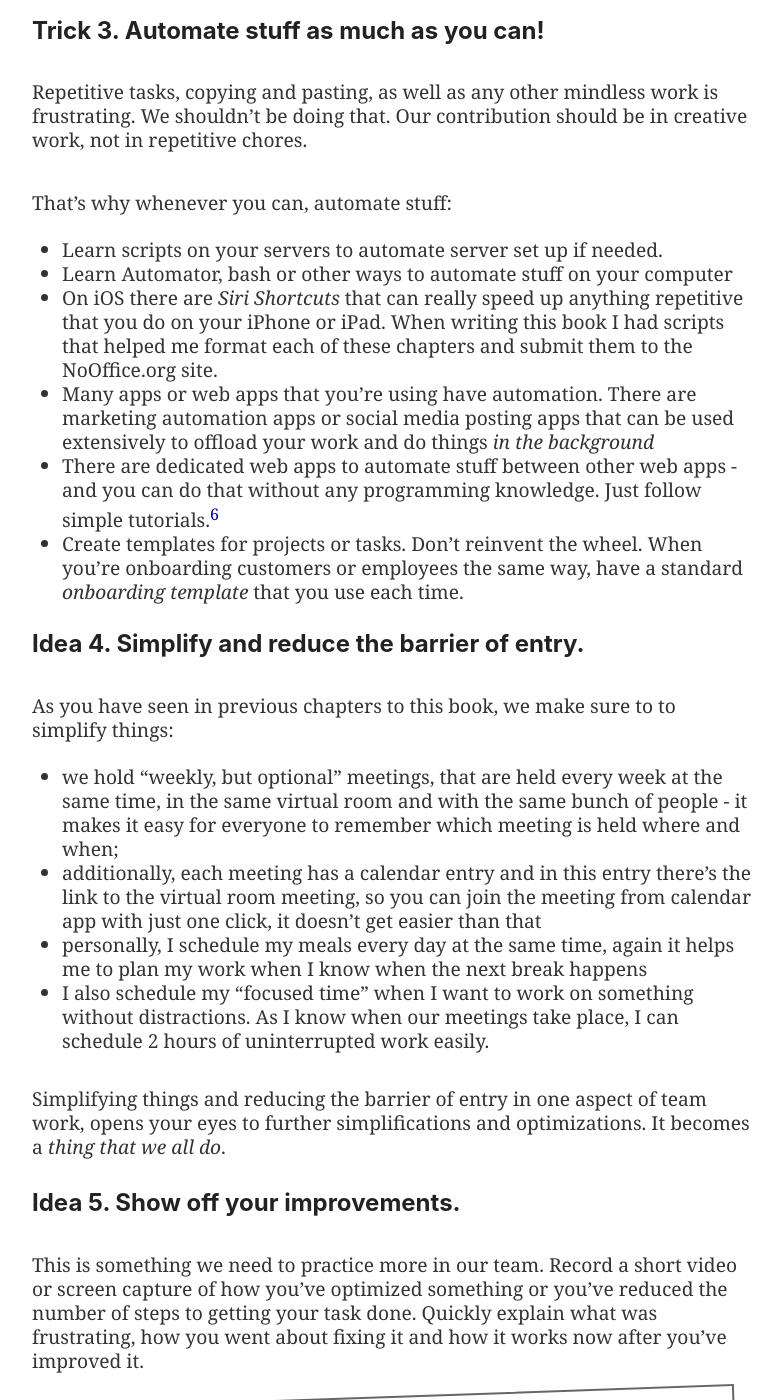
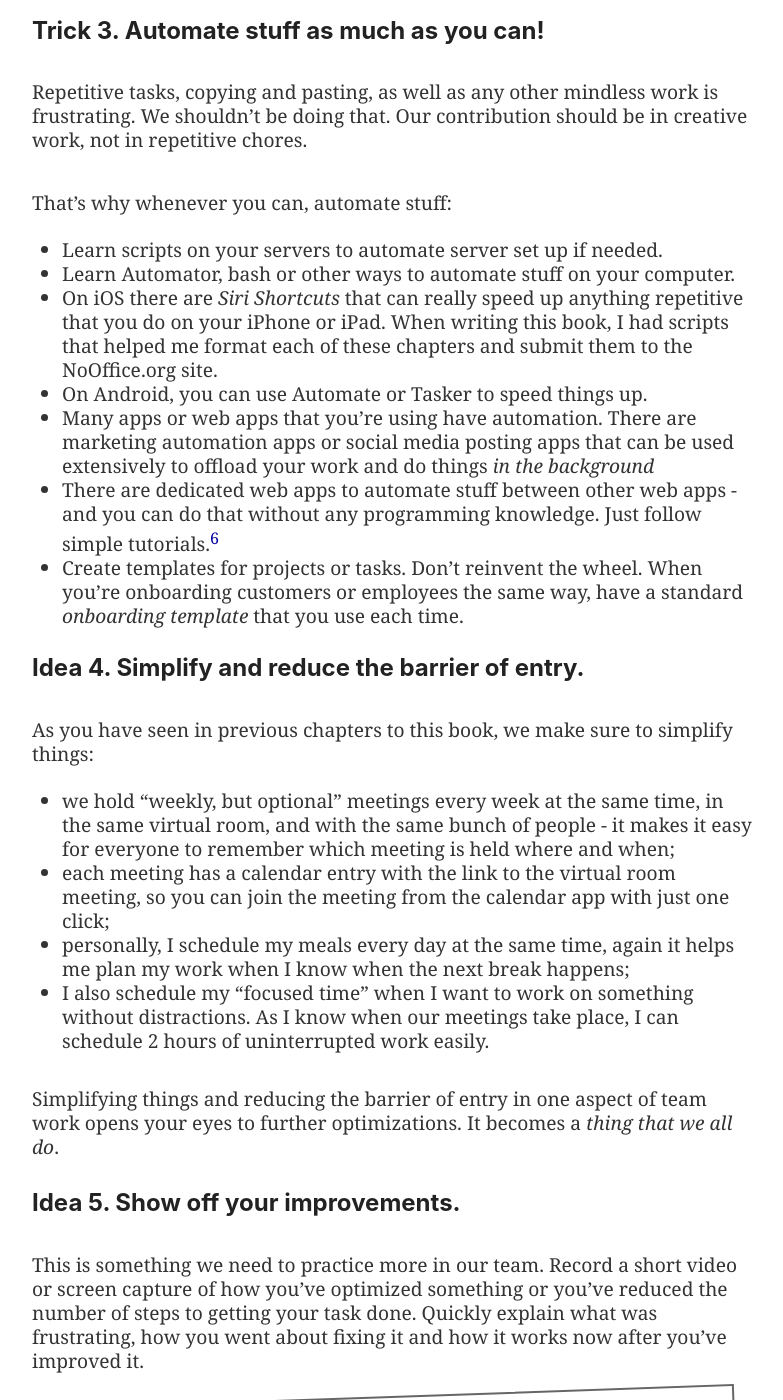
Before and after one commit to Nozbe/NoOffice.org, a Jekyll site: the page built from _book/lean.md, in a window 1280 px wide and 1400 px high, scrolled down 4441 px. Shown: the whole window, without its empty margins (248-1031 px from the left). Built offline with Jekyll 4.4.1, drawn with Linux system fonts in a browser that asks for light colours; some of the changed text lies outside the part shown.

Commit message:
Update lean.md

```diff
--- a/_book/lean.md
+++ b/_book/lean.md
@@ -31,7 +31,7 @@
 
 ### Why spend hours on a small 1-minute improvement?
 
-Because it compounds. You initially save 1 minute, but later you also save much more on NOT being frustrated of losing 1 that precious minute of your time... and eventually you might even see additional improvement that will save you another minute... and apart from not wasting lots of time, your work will just feel so much joyful.
+Because it compounds. You initially save 1 minute, but later you also save much more on NOT being frustrated of losing 1 that precious minute of your time… and eventually you might even see additional improvement that will save you another minute… and apart from not wasting lots of time, your work will just feel so much joyful.
 
 The Kaizen math checks out: if you do something 10 times per day that wastes 1 minute of your time, that's 50 minutes in a work week. You get 1 hour of the time spent on fixing it back in just a little over a week! And in the next weeks you won't be wasting that minute at all. Ever.
 
@@ -43,7 +43,7 @@
 
 You'll eventually start seeing the compound savings of time gained through small incremental changes. Hopefully leading by example you'll motivate everyone around you to do the same. Improving things, streamlining processes and just simplifying stuff can be pretty contagious.
 
-### Improving is not an event, it's a change of mindset
+### Improving is not an event, it's a change of mindset.
 
 The whole idea of *lean* is that it's a *way of life*. It's not a one-time event, it's a new approach to work. Kaizen means *continuous* improvement for a reason, because it's a process that never stops.
 
@@ -78,22 +78,23 @@
 That's why whenever you can, automate stuff:
 
 - Learn scripts on your servers to automate server set up if needed.
-- Learn Automator, bash or other ways to automate stuff on your computer
-- On iOS there are *Siri Shortcuts* that can really speed up anything repetitive that you do on your iPhone or iPad. When writing this book I had scripts that helped me format each of these chapters and submit them to the NoOffice.org site.
+- Learn Automator, bash or other ways to automate stuff on your computer.
+- On iOS there are *Siri Shortcuts* that can really speed up anything repetitive that you do on your iPhone or iPad. When writing this book, I had scripts that helped me format each of these chapters and submit them to the NoOffice.org site.
+- On Android, you can use Automate or Tasker to speed things up.
 - Many apps or web apps that you're using have automation. There are marketing automation apps or social media posting apps that can be used extensively to offload your work and do things *in the background*
 - There are dedicated web apps to automate stuff between other web apps - and you can do that without any programming knowledge. Just follow simple tutorials.[^6]
 - Create templates for projects or tasks. Don't reinvent the wheel. When you're onboarding customers or employees the same way, have a standard *onboarding template* that you use each time.
 
 ### Idea 4. Simplify and reduce the barrier of entry.
 
-As you have seen in previous chapters to this book, we make sure to to simplify things:
+As you have seen in previous chapters to this book, we make sure to simplify things:
 
-- we hold "weekly, but optional" meetings, that are held every week at the same time, in the same virtual room and with the same bunch of people - it makes it easy for everyone to remember which meeting is held where and when;
-- additionally, each meeting has a calendar entry and in this entry there's the link to the virtual room meeting, so you can join the meeting from calendar app with just one click, it doesn't get easier than that
-- personally, I schedule my meals every day at the same time, again it helps me to plan my work when I know when the next break happens
+- we hold "weekly, but optional" meetings every week at the same time, in the same virtual room, and with the same bunch of people - it makes it easy for everyone to remember which meeting is held where and when;
+- each meeting has a calendar entry with the link to the virtual room meeting, so you can join the meeting from the calendar app with just one click;
+- personally, I schedule my meals every day at the same time, again it helps me plan my work when I know when the next break happens;
 - I also schedule my "focused time" when I want to work on something without distractions. As I know when our meetings take place, I can schedule 2 hours of uninterrupted work easily.
 
-Simplifying things and reducing the barrier of entry in one aspect of team work, opens your eyes to further simplifications and optimizations. It becomes a *thing that we all do*.
+Simplifying things and reducing the barrier of entry in one aspect of team work opens your eyes to further optimizations. It becomes a *thing that we all do*.
 
 ### Idea 5. Show off your improvements.
 
```
Also changed, not shown: other parts of _book/lean.md (+9 -9 lines).
